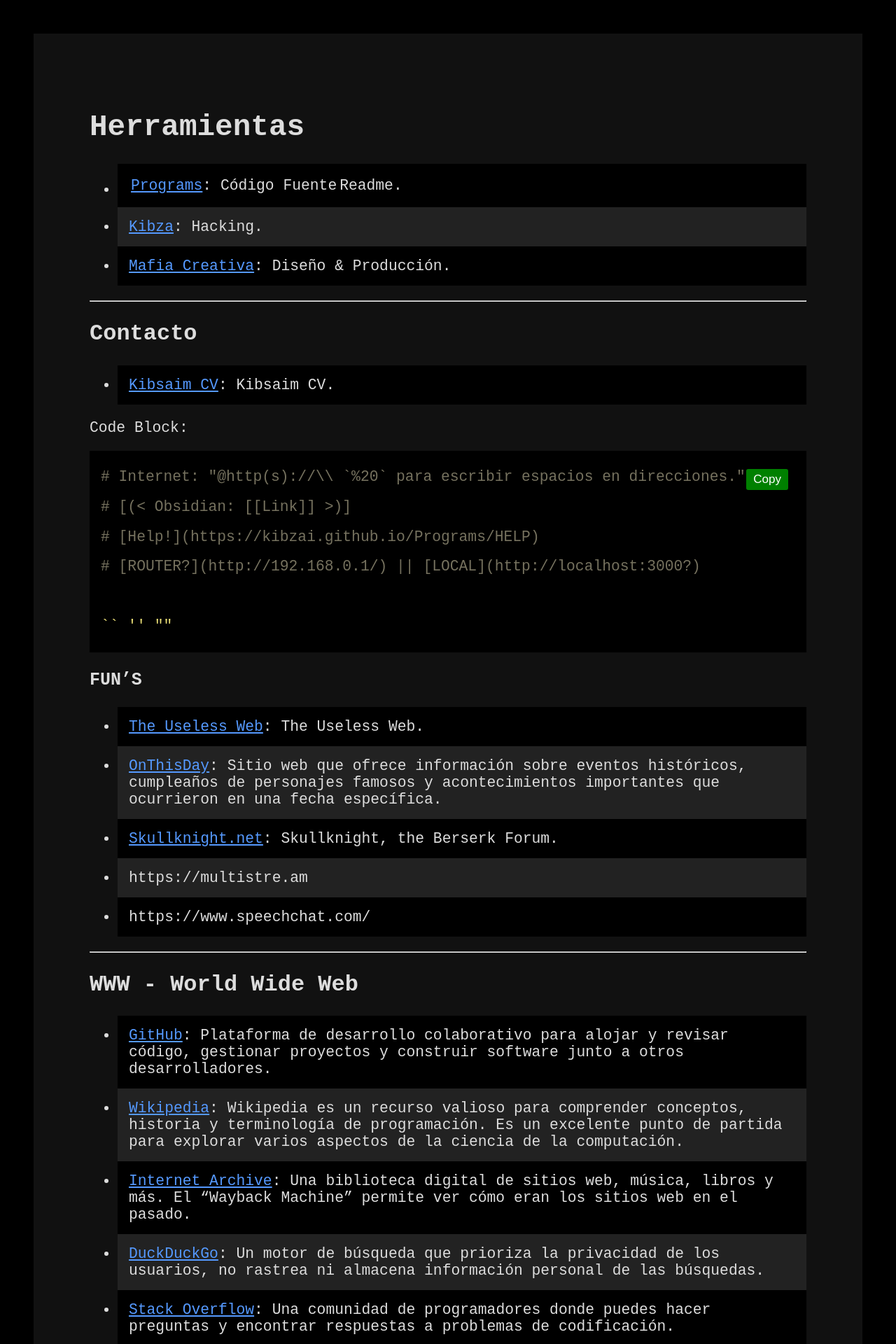
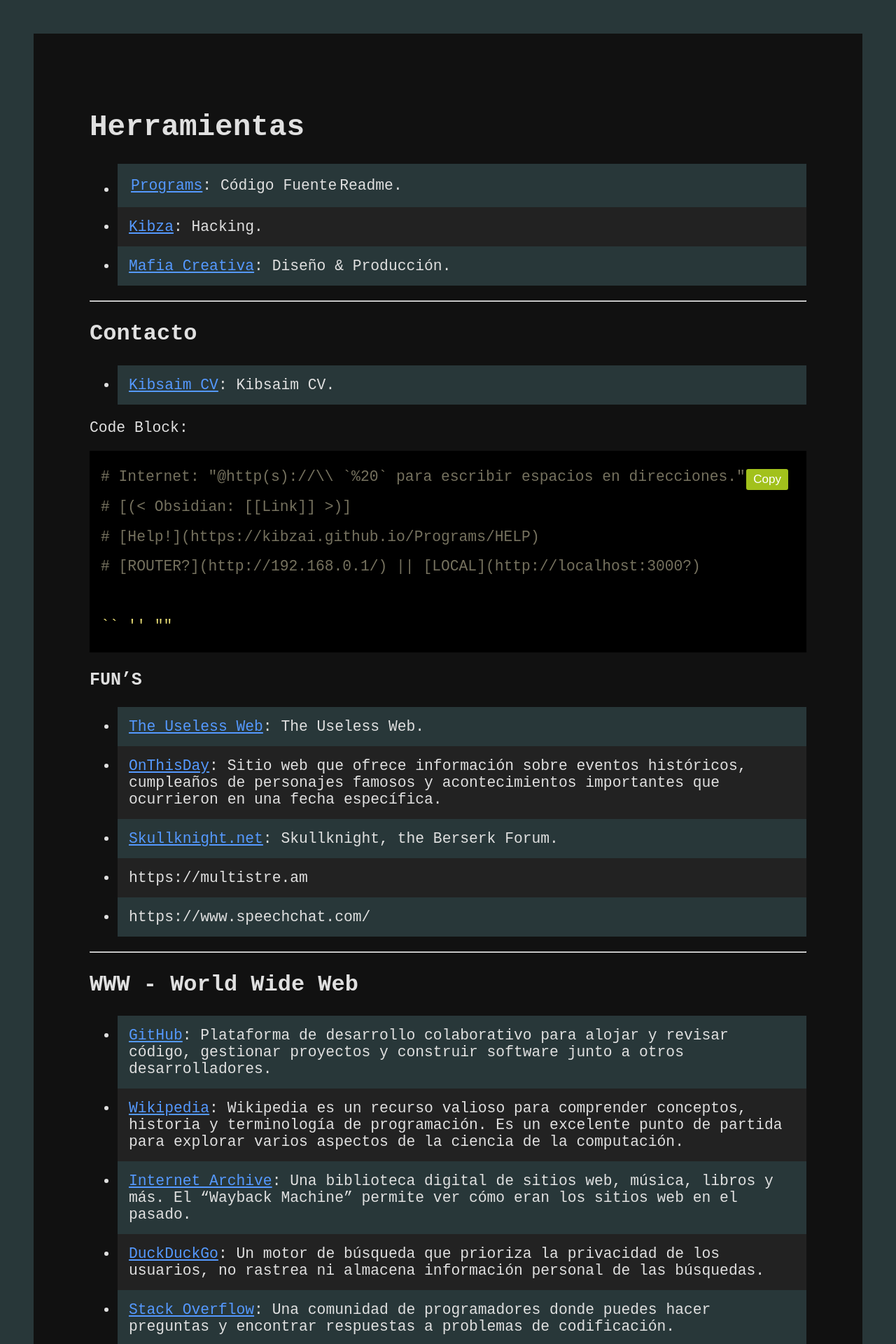
Before and after one commit to Kibzai/Programs, a Jekyll site: the page built from index.md, in a window 1280 px wide. Shown: the top 1920 px of the page at 70% size. Built offline with Jekyll 4.4.1, drawn with Linux system fonts in a browser that asks for light colours.

Commit message:
Update style.css

```diff
--- a/assets/css/style.css
+++ b/assets/css/style.css
@@ -2,9 +2,9 @@
 
 /* Base Dark Mode Styles */
 body.dark-mode {
-    background-color: #000;
+    background-color: #283739;
     font-family: 'Courier New', Courier, monospace;
-    color: #ddd;
+    color: #e0e0e0;
     margin: 3rem;
     font-size: 1.333rem;
 }
@@ -22,7 +22,7 @@
     background: #222;
     padding: 1rem;
 }
-li:nth-child(odd) { background: #000; }
+li:nth-child(odd) { background: #283739; }
 
 /* Code Block Styling with Wrap */
 body.dark-mode pre{
@@ -31,7 +31,7 @@
     overflow-x: auto; /* Enables horizontal scrolling for long lines */
     white-space: pre-wrap; /* Ensures wrapping of long lines */
     word-wrap: break-word;
-    color: green;
+    color: #a2c11c;
 }
 
 /* Code Block Styling */
@@ -48,7 +48,7 @@
     float: right;
     top: 10px;
     right: 10px;
-    background-color: green;
+    background-color: #a2c11c;
     color: white;
     border: none;
     border-radius: 3px;
```
